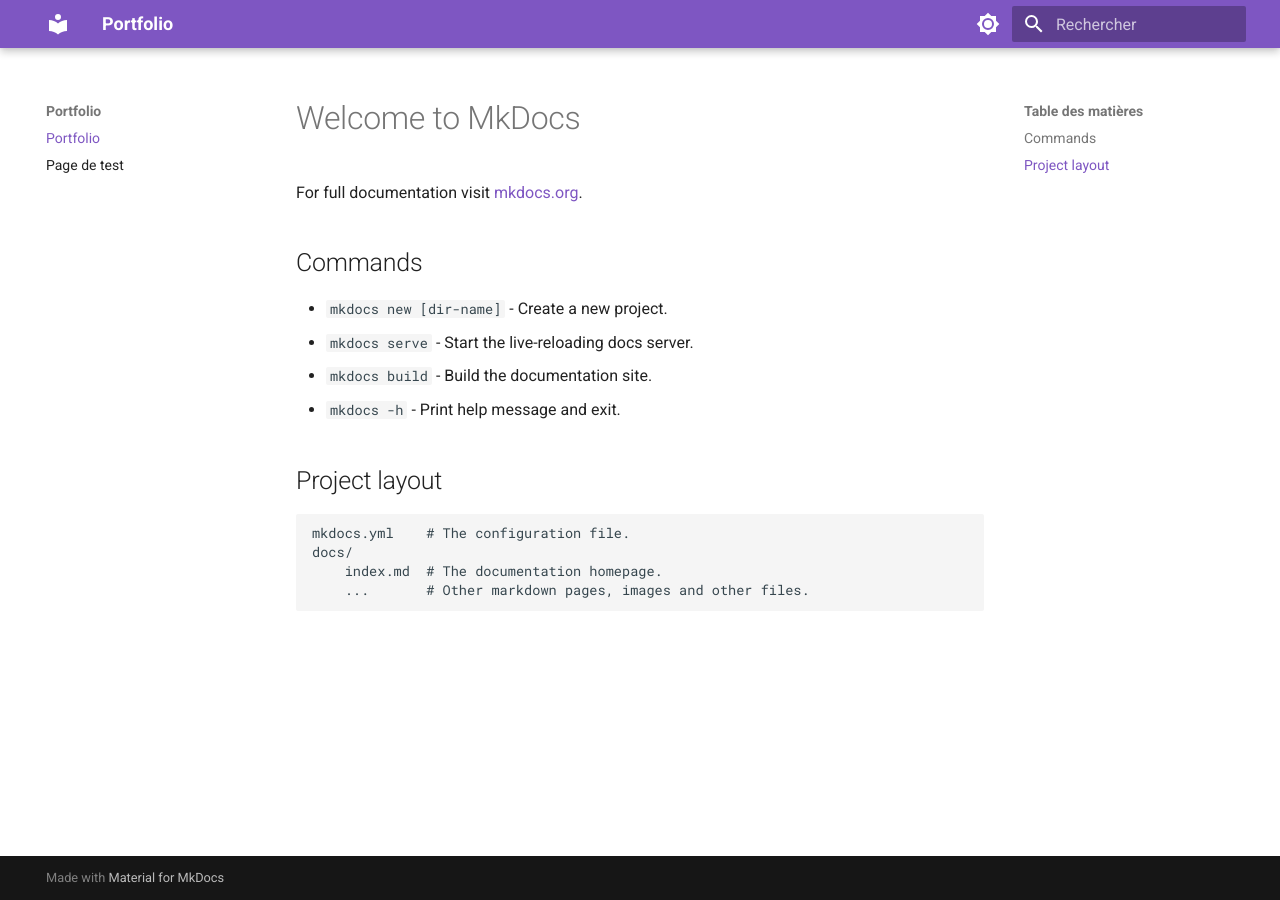
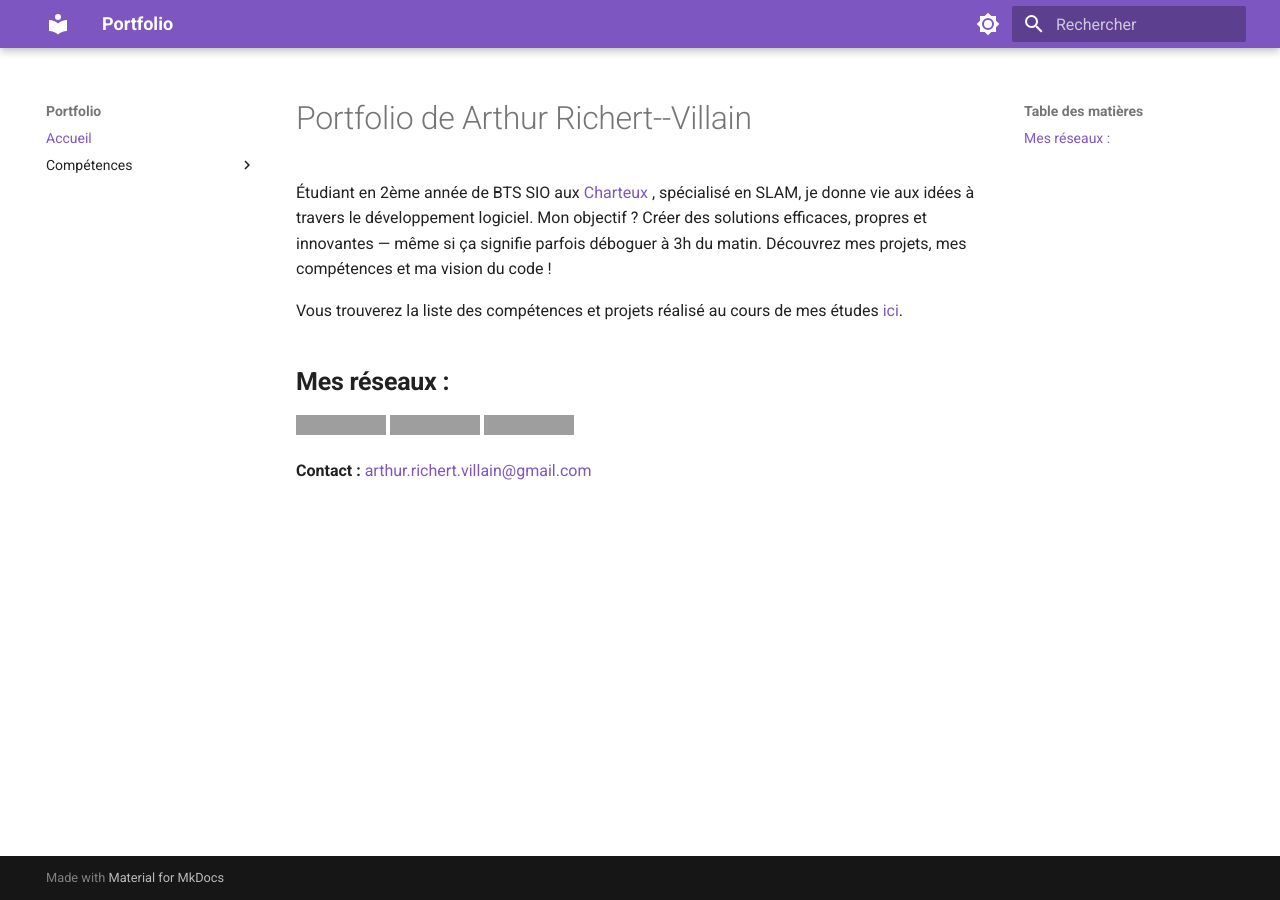
Before and after one commit to saulevant/portfolio_en_ligne, an MkDocs documentation site: the page built from docs/index.md, in a window 1280 px wide. Built offline with MkDocs 1.6.1 and Material for MkDocs 9.7.7, drawn with Linux system fonts in a browser that asks for light colours; grey boxes are pictures that could not be loaded.

Commit message:
premiers agréments

```diff
--- a/docs/index.md
+++ b/docs/index.md
@@ -1,17 +1,17 @@
-# Welcome to MkDocs
+# Portfolio de Arthur Richert--Villain
 
-For full documentation visit [mkdocs.org](https://www.mkdocs.org).
 
-## Commands
+Étudiant en 2ème année de BTS SIO aux [Charteux](https://www.leschartreux.com/) , spécialisé en SLAM, je donne vie aux idées à travers le développement logiciel. Mon objectif ? Créer des solutions efficaces, propres et innovantes — même si ça signifie parfois déboguer à 3h du matin. Découvrez mes projets, mes compétences et ma vision du code !
 
-* `mkdocs new [dir-name]` - Create a new project.
-* `mkdocs serve` - Start the live-reloading docs server.
-* `mkdocs build` - Build the documentation site.
-* `mkdocs -h` - Print help message and exit.
 
-## Project layout
+Vous trouverez la liste des compétences et projets réalisé au cours de mes études [ici](compétences/compétences.md).
 
-    mkdocs.yml    # The configuration file.
-    docs/
-        index.md  # The documentation homepage.
-        ...       # Other markdown pages, images and other files.
+
+
+
+## **Mes réseaux :**
+[![GitHub](https://img.shields.io/badge/GitHub-181717?style=for-the-badge&logo=github&logoColor=white)](https://github.com/saulevant)
+[![LinkedIn](https://img.shields.io/badge/LinkedIn-0077B5?style=for-the-badge&logo=linkedin&logoColor=white)](https://fr.linkedin.com/in/arthur-richert-villain-a87312346)
+[![Root Me](https://img.shields.io/badge/Root_Me-orange?style=for-the-badge)](https://www.root-me.org/saule-987326?lang=fr#12aa39188ebbc37924937511e46e8664)
+
+**Contact :** [arthur.richert.villain@gmail.com](mailto:arthur.richert.villain@gmail.com)
--- a/mkdocs.yml
+++ b/mkdocs.yml
@@ -47,5 +47,12 @@
   language : fr
 
 nav :
-  - Portfolio : index.md
-  - Page de test : test.md
+  - Accueil : index.md
+  - Compétences :
+    - Liste des compétences : compétences/compétences.md
+    - Gestion du patrimoine informatique : compétences/patrimoine-informatique.md
+    - Support et assistance : compétences/support-assistance.md
+    - Développement de la prénsence en ligne d'une organisation : compétences/présence-en-ligne.md
+    - Travail en mode projet : compétences/travail-mode-projet.md
+    - Déploiement d'un service informatique à des utilisateurs : compétences/déploiement-service-info.md
+    - Développement professionnel : compétences/développement-professionel.md
```
Also changed, not shown: docs/compétences/compétences.md (added, +10 -0 lines), docs/compétences/déploiement-service-info.md (added), docs/compétences/développement-professionel.md (added), docs/compétences/patrimoine-informatique.md (added), docs/compétences/présence-en-ligne.md (added), docs/compétences/support-assistance.md (added), docs/compétences/travail-mode-projet.md (added).
